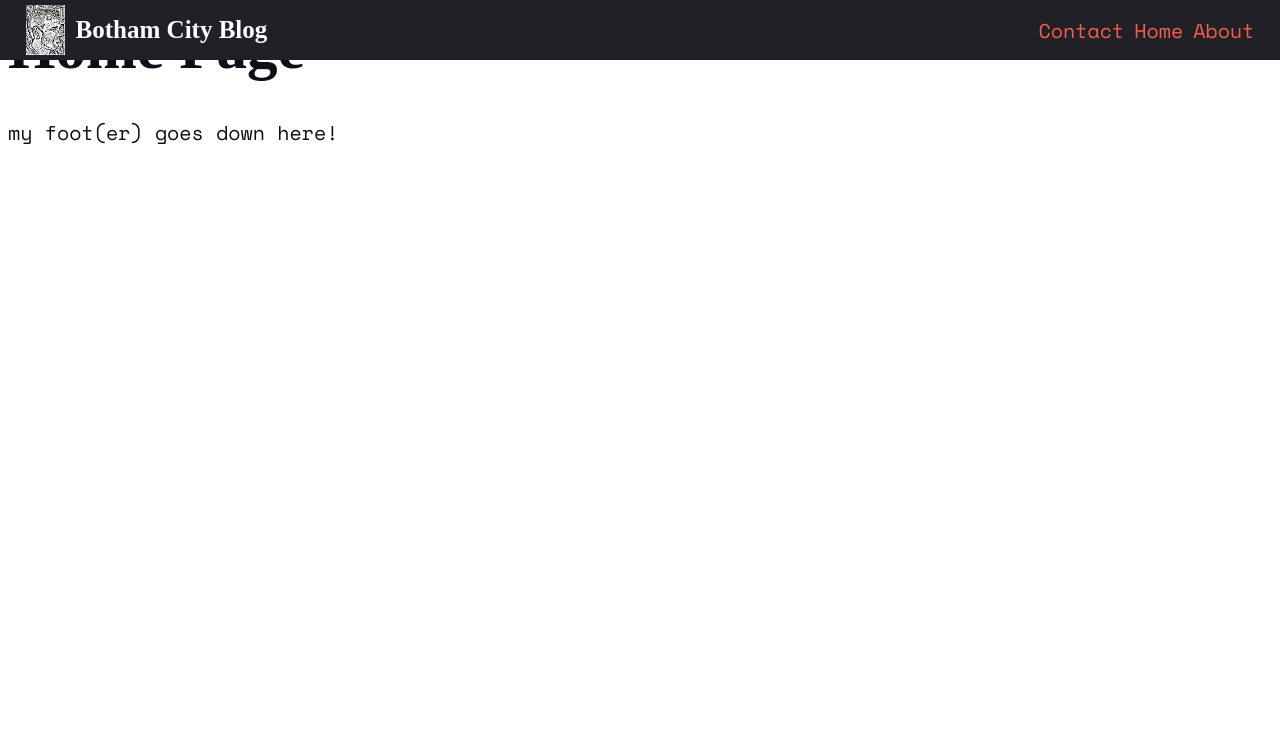
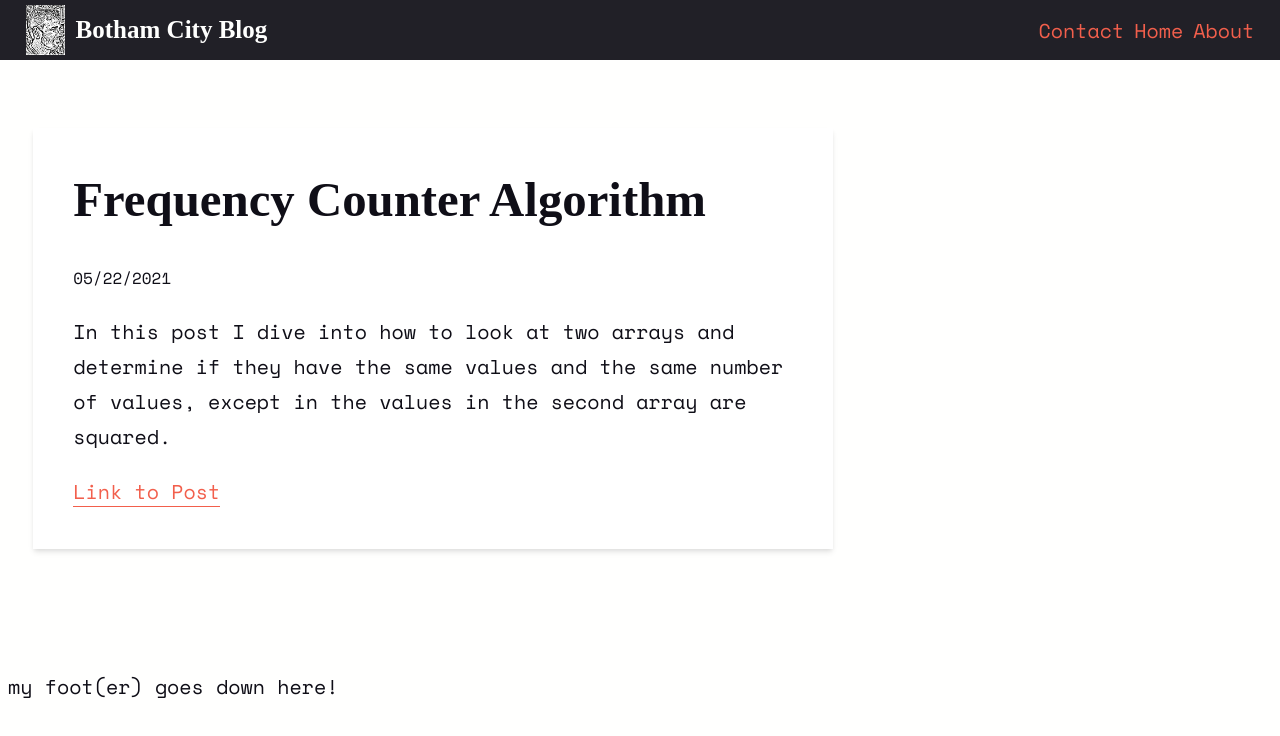
Before and after one commit to bicycleben88/blog, a Next.js app: page / in a window 1280 px wide. Shown: the top 736 px of the page. Built offline with nearby package versions, Linux system fonts and the light colour scheme; a web font is replaced by a local one.

Commit message:
create card with meta data from post

```diff
--- a/_posts/frequency-counter.md
+++ b/_posts/frequency-counter.md
@@ -1,3 +1,9 @@
+---
+title: Frequency Counter Algorithm
+excerpt: In this post I dive into how to look at two arrays and determine if they have the same values and the same number of values, except in the values in the second array are squared.
+date: 05/22/2021
+---
+
 # Frequency Counter Algorithm
 
 > Write a function called **same**, which accepts two arrays. The function should return true if every value in the array has its corresponding value squared in the second array. The frequency of values must be the same
--- /dev/null
+++ b/components/Card.js
@@ -0,0 +1,11 @@
+export default function Card({ post }) {
+  const { slug, title, excerpt, date } = post;
+  return (
+    <div className="card">
+      <h2>{title}</h2>
+      <small>{date}</small>
+      <p>{excerpt}</p>
+      <a href={`/posts/${slug}`}>Link to Post</a>
+    </div>
+  );
+}
--- a/components/Layout.js
+++ b/components/Layout.js
@@ -10,7 +10,7 @@ export default function Layout({ children }) {
           <a href="/">About</a>
         </nav>
       </header>
-      <main>{children}</main>
+      <main className="layout">{children}</main>
       <footer>my foot(er) goes down here!</footer>
     </>
   );
--- a/pages/index.js
+++ b/pages/index.js
@@ -1,12 +1,17 @@
 import { getAllPosts } from "../lib/api";
 import Head from "next/head";
 import Layout from "../components/Layout";
+import Card from "../components/Card";
 
 export default function Index({ allPosts }) {
-  console.log({ allPosts });
   return (
     <Layout>
-      <h1>Home Page</h1>
+      <Head>
+        <title>Botham City Blog</title>
+      </Head>
+      {allPosts.map((post) => (
+        <Card key={post.slug} post={post} />
+      ))}
     </Layout>
   );
 }
--- a/styles/index.css
+++ b/styles/index.css
@@ -15,6 +15,7 @@
   --background: var(--white);
   --textColor: var(--black);
   --headerBackground: var(--grey);
+  --cardBg: white;
 
   --headerFont: "BioRhyme", serif;
   --bodyFont: "Space Mono", monospace;
@@ -25,6 +26,14 @@
   --h3: 1.953rem;
   --h4: 1.563rem;
   --h5: 1.25rem;
+
+  --level-1: 0 1px 3px 0 rgba(0, 0, 0, 0.1), 0 1px 2px 0 rgba(0, 0, 0, 0.06);
+  --level-2: 0 4px 6px -1px rgba(0, 0, 0, 0.1),
+    0 2px 4px -1px rgba(0, 0, 0, 0.06);
+  --level-3: 0 10px 15px -3px rgba(0, 0, 0, 0.1),
+    0 4px 6px -2px rgba(0, 0, 0, 0.05);
+  --level-4: 0 20px 25px -5px rgba(0, 0, 0, 0.1),
+    0 10px 10px -5px rgba(0, 0, 0, 0.04);
 
   --headerHeight: 4rem;
   --contentPadding: 2%;
@@ -66,7 +75,7 @@ header nav a {
   text-decoration: none;
 }
 
-header nav * + a {
+header nav a + a {
   padding-left: 10px;
 }
 
@@ -135,6 +144,31 @@ small,
   --gridCols: 3;
 }
 
+.layout {
+  padding: calc(3rem + var(--headerHeight)) var(--contentPadding);
+}
+
+.card {
+  max-width: 40em;
+  box-shadow: var(--level-2);
+  padding: 2em;
+  background-color: var(--cardBg);
+}
+
+.card a {
+  color: var(--peach);
+  text-decoration: none;
+  border-bottom: 1px solid var(--peach);
+}
+
+.card > *:first-child {
+  margin-top: 0;
+}
+
+.card > *:last-child {
+  margin-bottom: 0;
+}
+
 @media only screen and (min-width: 550px) {
   :root {
     --baseFontSize: 125%;
```
